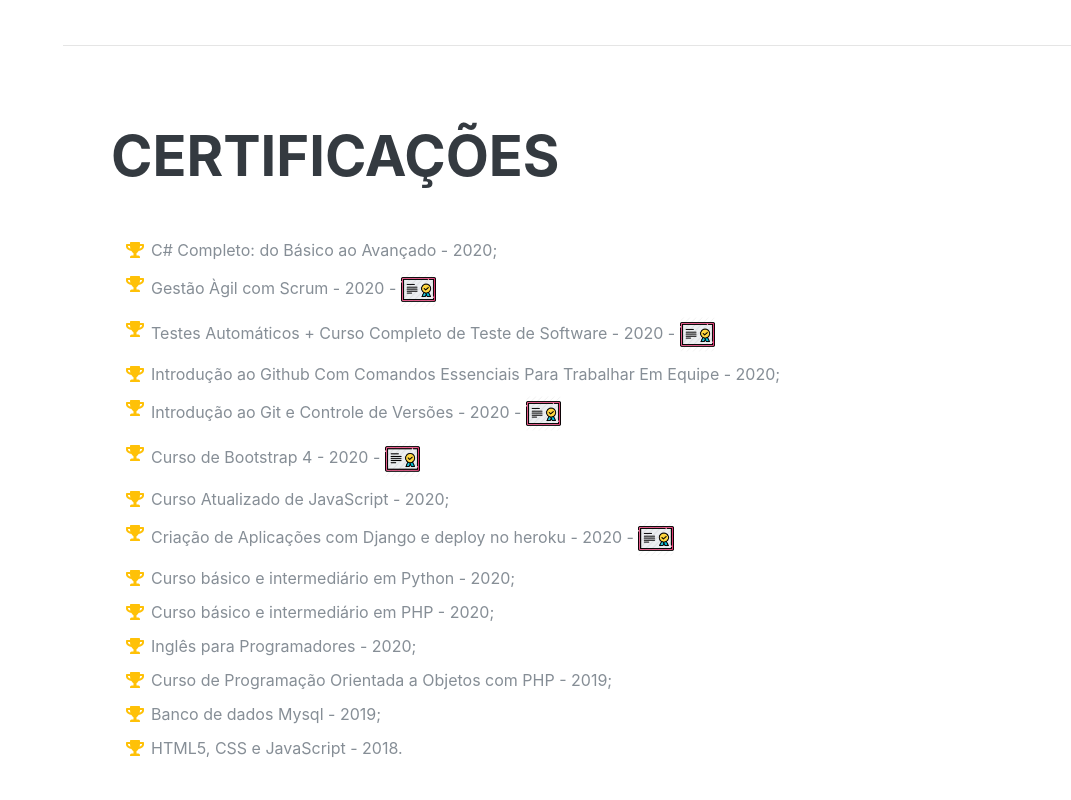
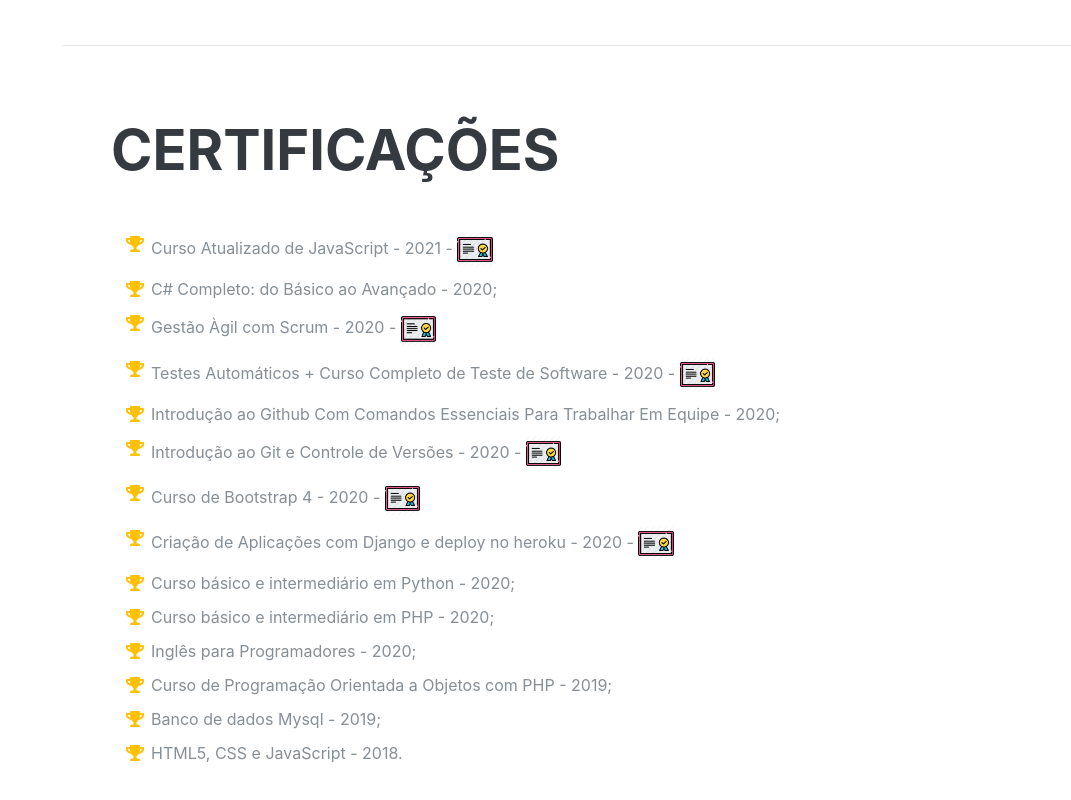
Before and after one commit to manoel-neto-morais/presentation, a plain HTML site: page index.html in a window 1280 px wide. Shown: the part 4434-5234 px from the top of the page, without its empty margins (209-1280 px from the left). Drawn offline with Linux system fonts and the light colour scheme; a web font is replaced by a local one.

Commit message:
update certificate js

```diff
--- a/index.html
+++ b/index.html
@@ -333,6 +333,9 @@
                 <h2 class="mb-5">Certificações</h2>
                 <ul class="fa-ul mb-0">
                     <li class="espace">
+                        <a href="./img/Javascript.pdf" target=”_blank”><i class="fa-li fa fa-trophy text-warning"></i> Curso Atualizado de JavaScript - 2021  - <img src="./img/1830518.png" alt="Clique para acessar o certificado"> </a>
+                    </li>
+                    <li class="espace">
                         <i class="fa-li fa fa-trophy text-warning"></i> C# Completo: do Básico ao Avançado - 2020;
                     </li>
                     <li class="espace">
@@ -349,9 +352,6 @@
                     </li>
                     <li class="espace">
                         <a href="img/Certificado_202006BOOTSTRAP45EF26AA951729.pdf" target:"_blank"><i class="fa-li fa fa-trophy text-warning"></i> Curso de Bootstrap 4 - 2020  -  <nbsp> <nbsp> <img src="img/1830518.png" alt="Clique para acessar o certificado"> </a>
-                    </li>
-                    <li class="espace">
-                        <i class="fa-li fa fa-trophy text-warning"></i> Curso Atualizado de JavaScript - 2020;
                     </li>
                     <li class="espace">
                         <a href="img/Django 2.0 - Deploy no heroku.pdf" target:"_blank"><i class="fa-li fa fa-trophy text-warning"></i> Criação de Aplicações com Django e deploy no heroku - 2020  -  <nbsp> <nbsp> <img src="img/1830518.png" alt="Clique para acessar o certificado"> </a>
```
